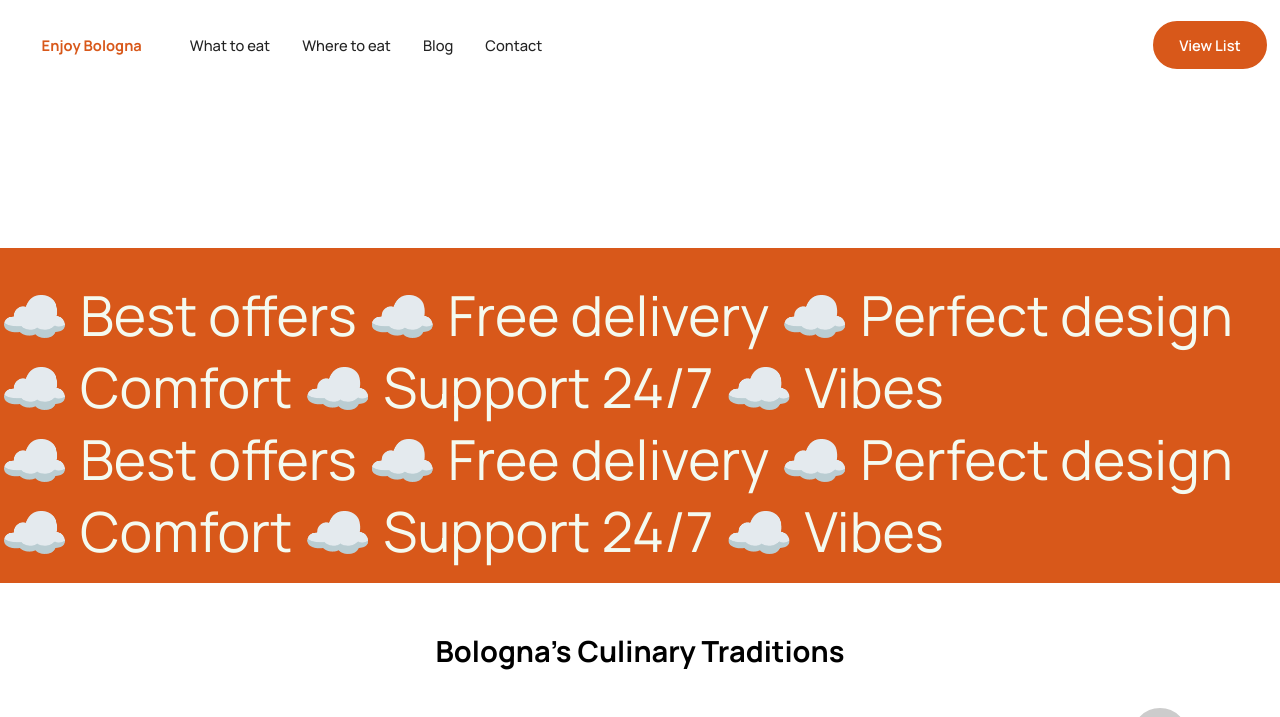
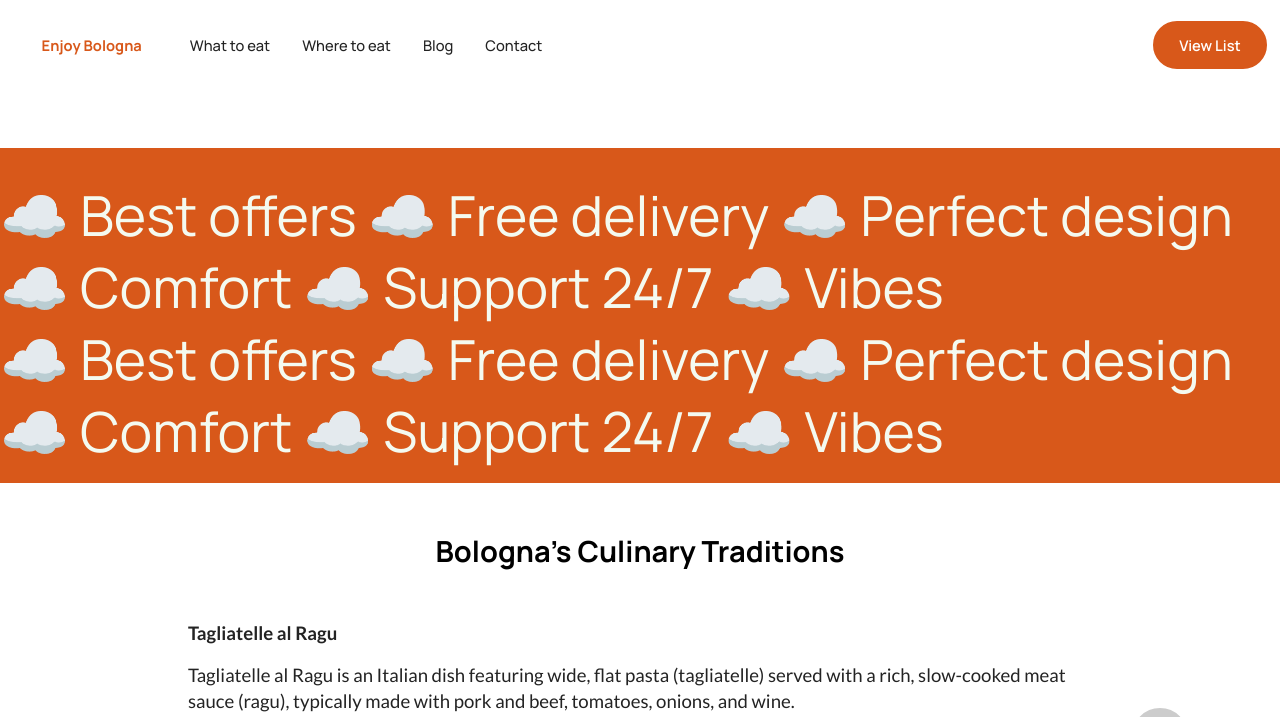
Before and after one commit to enjoybologna/Fat, a plain HTML site: page whattoeat.html in a window 1280 px wide. Shown: the top 717 px of the page. Drawn offline with Linux system fonts and the light colour scheme; a script that the page names is missing; files whose address does not match are found by name.

Commit message:
Update whattoeat.html

```diff
--- a/whattoeat.html
+++ b/whattoeat.html
@@ -66,7 +66,7 @@
 
 
 
-<div style="height:200px; width:100%; clear:both;"></div>
+<div style="height:100px; width:100%; clear:both;"></div>
 
 
 
```
